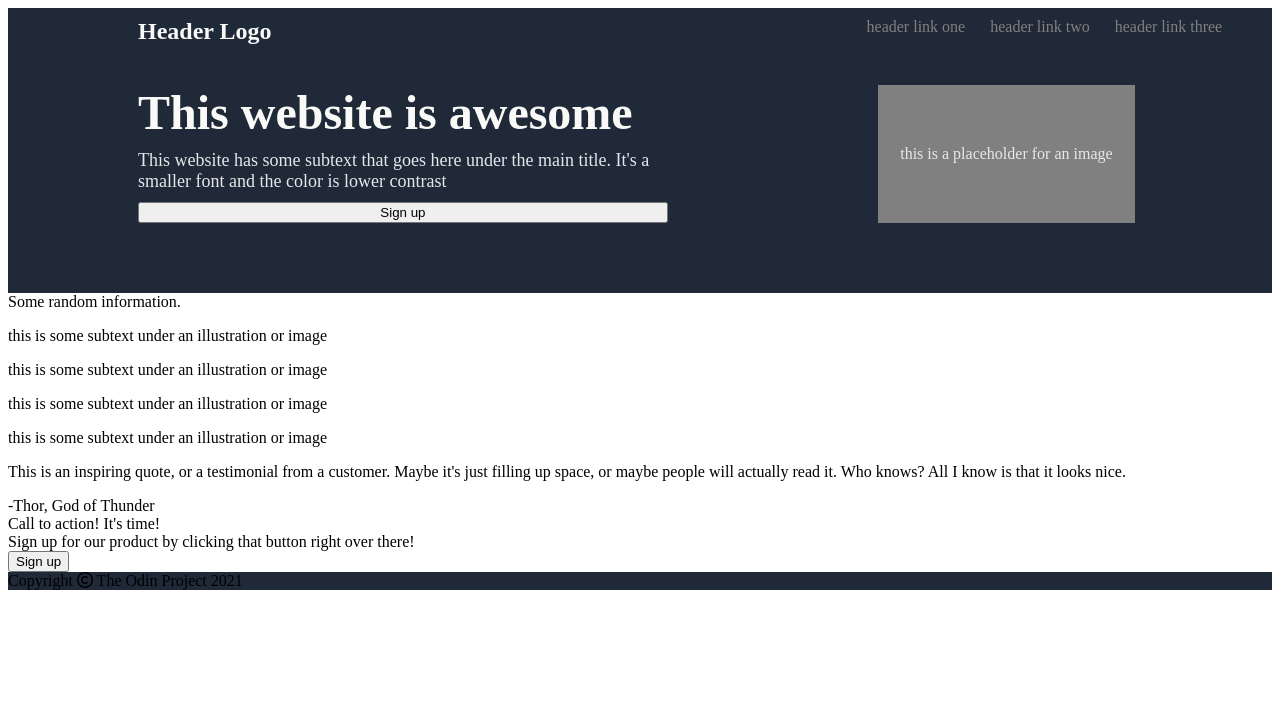
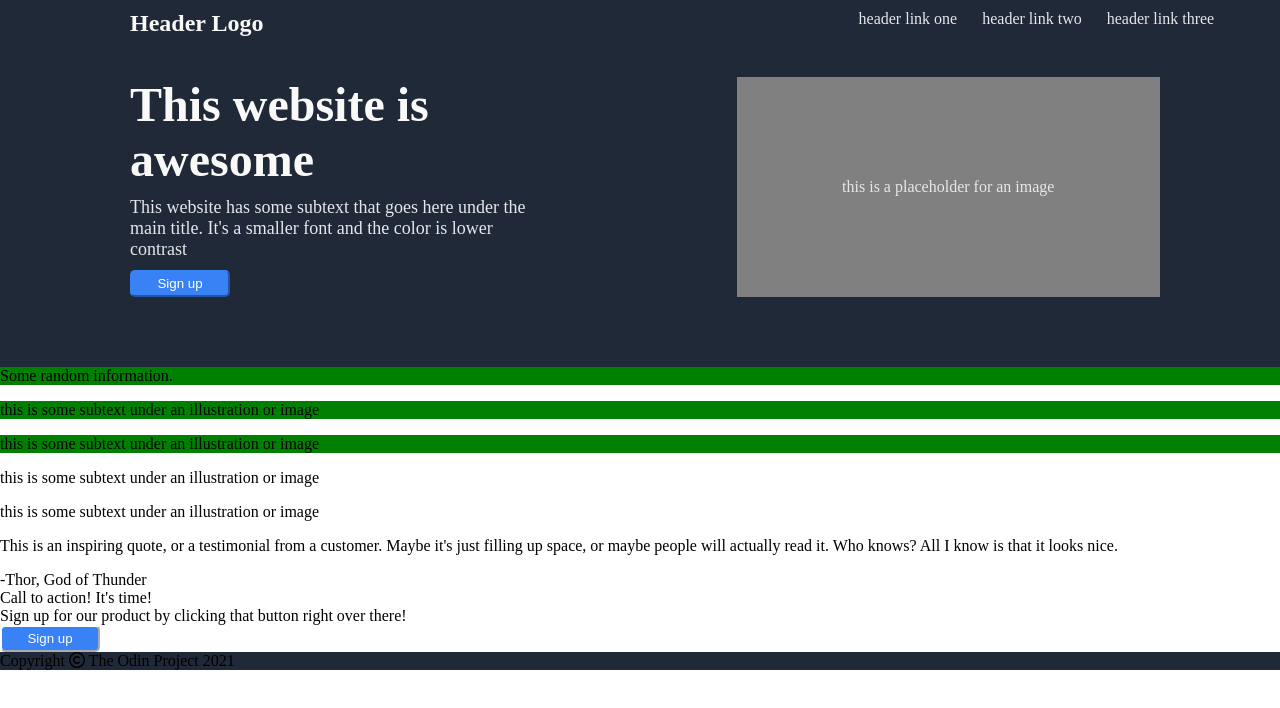
Before and after one commit to Tashdid-Turjo/Project--Landing-Page, a plain HTML site: page index.html in a window 1280 px wide. Drawn offline with Linux system fonts and the light colour scheme.

Commit message:
HTML DONE, CSS Hero DONE

```diff
--- a/index.html
+++ b/index.html
@@ -9,6 +9,10 @@
     <!-- To add the icon "C" -->
     <link rel="stylesheet" href="https://cdnjs.cloudflare.com/ajax/libs/font-awesome/6.5.0/css/all.min.css">
 
+    <!-- To add Font styles -->
+    <link rel="preconnect" href="https://fonts.googleapis.com">
+    <link rel="preconnect" href="https://fonts.gstatic.com" crossorigin>
+    <link href="https://fonts.googleapis.com/css2?family=Roboto:wght@400;700&display=swap" rel="stylesheet">
 </head>
 <body>
     <!-- 1. -->
--- a/style.css
+++ b/style.css
@@ -1,7 +1,15 @@
-.body {
-    font: Roboto;
-    /* margin: 0px; */
-    /* padding: 0px; */
+body {
+    font: Roboto, Arial, sans-serif;
+
+    /* !! So that, hero, content1, 2, 3,
+    !! footer's margin will be disappered. */
+    margin: 0px;
+
+    /* !! padding, border doesn't work,
+    !! don't know why. */
+    padding: 0px;
+    border: 0px;
+    /* background-color: #1F2937; */
 }
 
 .hero,
@@ -14,7 +22,8 @@
     padding: 10px 10px 70px 10px;
 
     /* margin: auto; */
-    /* border: 100px auto green; */
+    /* border: 2px green; */
+    margin: 0;
     display: flex;
     flex-direction: column;
     /* flex-shrink: 1; */
@@ -30,15 +39,13 @@
     font-size: 24px;
     color: #F9FAF8;
     margin: 0px 570px auto 120px;
-    /* margin-right: 500px; */
-    /* margin-left: 120px; */
 }
 
 .header-link1,
 .header-link2,
 .header-link3 {
     gap: 20px;
-    color: grey;
+    color: #E5E7EB;
 }
 
 .header2 {
@@ -65,20 +72,43 @@
     color: #E5E7EB;
 }
 
+.sign-up {
+    border-color: #3882F6;
+}
+
+.sign-up-button {
+    border-color: white;
+}
+
+.sign-up,
+.sign-up-button {
+    background-color: #3882F6;
+    color: white;
+    border-radius: 5px;
+    padding: 4px;
+    width: 100px;
+}
+
 .pack2 {
     /* !! By giving height value as auto,
     !! height becomes same as pack1. */
     /* height: auto; */
 
-    width: 400px;
+    width: 880px;
     background-color: grey;
     display: flex;
     justify-content: center;
     align-items: center;
     margin-left: -200px;
-    margin-right: 117px;
+    margin-right: 100px;
 }
 
 .image-placeholder {
     color: #E5E7EB;
 }
+
+.middle-text,
+.text1,
+.text2 {
+    background-color: green;
+}
```
